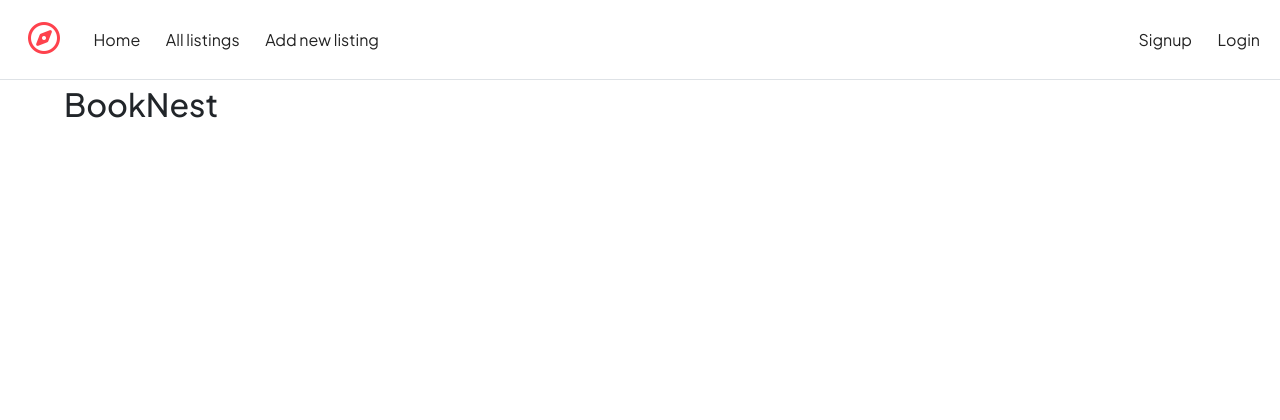
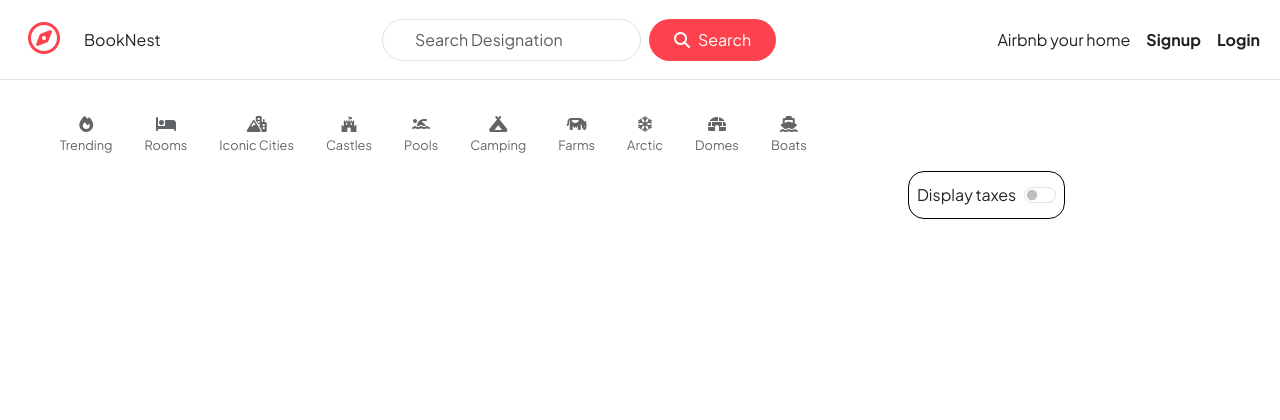
Before and after one commit to Vansh-tech1/BookNest, a Node server app: page /listings in a window 1280 px wide. Shown: the top 420 px of the page. Run offline with Node 20, Linux system fonts and the light colour scheme; data that the repository does not hold is empty; some libraries are stand-ins or nearby versions.

Commit message:
redesigned index page

```diff
--- a/app.js
+++ b/app.js
@@ -1,3 +1,8 @@
+if(process.env.NODE_ENV!="production"){
+    require('dotenv').config()
+}
+
+
 const express = require("express");
 const app = express();
 const mongoose = require("mongoose");
@@ -71,25 +76,12 @@ app.use((req,res,next)=>{
     next();
 })
 
-
-app.get("/", (req, res) => {
-    res.redirect("/listings");
-});
-
-
 //accessing routers
 app.use("/listings",listingRouter);
 app.use("/listings/:id/reviews",reviewRouter);
 app.use("/",userRouter);
 
-// app.get("/demouser",async(req,res)=>{
-//     let fakeuser=new User({
-//         email:"vansh8657@gmail.com",
-//         username:"vansh765",
-//     })
-//     let registeredUser=await User.register(fakeuser,"vansh7654321");
-//     res.send(registeredUser);
-// })
+
 
 app.all("*",(req,res,next)=>{
     next(new ExpressError(404,"Page not found"));
@@ -101,8 +93,8 @@ app.use((err,req,res,next)=>{
     res.status(status).render("listings/error.ejs",{message});
     // res.status(status).send(message);
     console.log(err);
+})
 
-})
 
 
 
--- a/controllers/listings.js
+++ b/controllers/listings.js
@@ -33,9 +33,12 @@ module.exports.showListing=async (req,res)=>{
 
 //create route
 module.exports.createListing=async(req,res,next)=>{
+    let url=req.file.path;
+    let filename=req.file.filename;
+    console.log(url,filename);
     const newListing=new Listing(req.body.listing);
     newListing.owner=req.user._id;
-    // console.log(newListing);
+    newListing.image={url,filename};
     await newListing.save();
     console.log(newListing);
     req.flash("success","New Listing Created!");
@@ -51,18 +54,24 @@ module.exports.renderEditForm= async (req,res)=>{
         res.redirect("/listings")
     }
 
-    res.render("listings/edit.ejs",{listing});
+    let originalImageUrl=listing.image.url;
+    originalImageUrl= originalImageUrl.replace("/upload","/upload/h_200,w_300");
+    res.render("listings/edit.ejs",{listing,originalImageUrl});
     // console.log(listing);
 }
 
 //update route
 module.exports.updateListing=async (req, res) => {
     const { id } = req.params;
+    const updatedListing =(req.body.listing);
+    let listing= await Listing.findByIdAndUpdate(id, updatedListing);
+    if(typeof req.file !=="undefined"){
+        let url=req.file.path;
+        let filename=req.file.filename;
+        listing.image={url,filename};
+        await listing.save();
+    }
 
-    const updatedListing =(req.body.listing);
-
-    let listing=await Listing.findById(id);
-    await Listing.findByIdAndUpdate(id, updatedListing);
     req.flash("success","Listing Updated!");
     res.redirect(`/listings/${id}`);
 }
--- a/package.json
+++ b/package.json
@@ -10,8 +10,10 @@
   "license": "ISC",
   "description": "",
   "dependencies": {
+    "cloudinary": "^2.5.1",
     "connect-flash": "^0.1.1",
     "cookie-parser": "^1.4.7",
+    "dotenv": "^16.4.7",
     "ejs": "^3.1.10",
     "ejs-mate": "^4.0.0",
     "express": "^4.21.1",
@@ -19,6 +21,8 @@
     "joi": "^17.13.3",
     "method-override": "^3.0.0",
     "mongoose": "^8.7.3",
+    "multer": "^1.4.5-lts.1",
+    "multer-storage-cloudinary": "^4.0.0",
     "nodemon": "^3.1.7",
     "passport": "^0.7.0",
     "passport-local": "^1.0.0",
--- a/public/css/style.css
+++ b/public/css/style.css
@@ -28,7 +28,6 @@ body{
 }
 .nav-link{
     color: #222222 !important;
-    margin-left: 0.6rem !important;
 }
 
 /* mainheading */
--- a/views/includes/navbar.ejs
+++ b/views/includes/navbar.ejs
@@ -1,22 +1,53 @@
+<style>
+  .search-btn{
+    background-color: #fe424d;
+    color: #fff;
+    border-radius: 25px;
+    padding: 0 1.5rem 0 1.5rem;
+  }
+  .search-btn:hover{
+    background-color: #fe424d;
+    color: #fff;
+  }
+  .search-btn i{
+    display: inline;
+    margin-right: 0.5rem;
+  }
+
+  .search-inp{
+    border-radius: 25px;
+    padding: 0.5rem 2rem 0.5rem 2rem;
+  }
+
+</style>
+
+
 <nav class="navbar navbar-expand-md bg-body-light border-bottom sticky-top">
     <div class="container-fluid">
           <button class="navbar-toggler" type="button" data-bs-toggle="collapse" data-bs-target="#navbarTogglerDemo03" aria-controls="navbarTogglerDemo03" aria-expanded="false" aria-label="Toggle navigation">
             <span class="navbar-toggler-icon"></span>
         </button>
-      <a class="navbar-brand" href="/"><i class="fa-regular fa-compass"></i></a>
+      <a class="navbar-brand" href="/listings"><i class="fa-regular fa-compass"></i></a>
       <div class="collapse navbar-collapse" id="navbarTogglerDemo03">
         <div class="navbar-nav  mb-2 mb-lg-0">
-          <a class="nav-link " aria-current="page" href="/">Home</a>
-          <a class="nav-link" href="/listings">All listings</a>
-          <a class="nav-link " href="/listings/new">Add new listing</a>
+          <a class="nav-link " href="/listings">BookNest</a>
         </div>
+
         <div class="navbar-nav ms-auto">
+          <form class="d-flex" role="search">
+            <input class="form-control me-2 search-inp" type="search" placeholder="Search Designation" aria-label="Search">
+            <button class="btn  search-btn " type="submit"> <i class="fa-solid fa-magnifying-glass"></i>Search </button>
+          </form>
+        </div>
+
+        <div class="navbar-nav ms-auto">
+          <a class="nav-link " href="/listings/new">Airbnb your home</a>
           <%if(!currUser){%>
-          <a class="nav-link " aria-current="page" href="/Signup">Signup</a>
-          <a class="nav-link" href="/Login">Login</a>
+          <a class="nav-link " aria-current="page" href="/Signup"> <b>Signup</b></a>
+          <a class="nav-link" href="/Login"><b>Login</b></a>
           <%}%>
           <%if(currUser){%>
-          <a class="nav-link " href="/logout">Logout</a>
+          <a class="nav-link " href="/logout"><b>Logoutr</b></a>
           <%}%>
         </div>
       </div>
--- a/views/listings/index.ejs
+++ b/views/listings/index.ejs
@@ -1,26 +1,130 @@
 <% layout('/layouts/boilerplate') -%>
 
-<body>
-    <div class="main-heading">
-      <h2 style="margin-left: 1rem; margin-bottom: 0;">BookNest</h2>
+<style>
+
+  #filters{
+    display: flex;
+    padding-left: 12px;
+    flex-wrap: wrap;
+    align-items: center;
+  }
+  .filter{
+    margin-top: 2rem;
+    text-align: center;
+    margin-right: 2rem;
+    opacity: 0.7;
+
+  }
+  .filter:hover{
+    opacity: 1;
+    cursor: pointer;
+  }
+
+  .filter p{
+    font-size: 0.8rem;
+  }
+  .tax-info{
+    display: none;
+  }
+
+  .tax-toggle{
+    border: 1px solid black;
+    border-radius: 1rem ;
+    height: 3rem;
+    padding: 0.5rem;
+    display: flex;
+    align-items: center;
+    margin-left: 53rem;
+
+  }
+
+</style>
+
+
+  <div id="filters">
+    <div class="filter">
+      <div><i class="fa-solid fa-fire"></i></div>
+      <p>Trending</p>
+    </div>
+    <div class="filter">
+      <div><i class="fa-solid fa-bed"></i></div>
+      <p>Rooms</p>
+    </div>
+    <div class="filter">
+      <div><i class="fa-solid fa-mountain-city"></i></div>
+      <p>Iconic Cities</p>
+    </div>
+    <div class="filter">
+      <div><i class="fa-brands fa-fort-awesome"></i></div>
+      <p>Castles</p>
+    </div>
+    <div class="filter">
+      <div><i class="fa-solid fa-person-swimming"></i></div>
+      <p>Pools</p>
+    </div>
+    <div class="filter">
+      <div><i class="fa-solid fa-campground"></i></div>
+      <p>Camping</p>
+    </div>
+    <div class="filter">
+      <div><i class="fa-solid fa-cow"></i></div>
+      <p>Farms</p>
+    </div>
+    <div class="filter">
+      <div><i class="fa-regular fa-snowflake"></i></div>
+      <p>Arctic</p>
+    </div>
+    <div class="filter">
+      <div><i class="fa-solid fa-igloo"></i></div>
+      <p>Domes</p>
+    </div>
+    <div class="filter">
+      <div><i class="fa-solid fa-ship"></i></div>
+      <p>Boats</p>
     </div>
 
-    <Div class="row all-Listings row-cols-xl-4 row-cols-lg-3 row-cols-md-2 row-cols-sm-1">
+
+    <div class="tax-toggle">
+      <div class="form-check-reverse form-switch">
+        <input class="form-check-input" type="checkbox" role="switch" id="flexSwitchCheckDefault">
+        <label class="form-check-label" for="flexSwitchCheckDefault">Display taxes</label>
+      </div>
+    </div>
+
+
+
+
+  </div>
+
+    <Div class="row all-Listings row-cols-xl-4 row-cols-lg-3 row-cols-md-2 row-cols-sm-1 mt-3">
         <%for(listing of allListings){%>
             <!-- <li><a href="/listings/<%=listing._id%>"><%=listing.title%></a></li> -->
              <a href="/listings/<%=listing._id%>" class="listing-link">
                 <div class="card ">
-                    <img src="<%=listing.image%>" class="card-img-top" alt="..." style="height: 20rem;" >
+                    <img src="<%=listing.image.url%>" class="card-img-top" alt="..." style="height: 20rem;" >
                     <div class="card-img-overlay"></div>
                     <div class="card-body">
                       <p class="card-text"> <b><%=listing.title%></b></p>
-                      <p class="card-text">&#8377 <%= listing.price.toLocaleString("en-IN") %></p>
+                      <p class="card-text">&#8377 <%= listing.price.toLocaleString("en-IN") %>/Night
+                      <i class="tax-info"> &nbsp; &nbsp;+18% GST</i></p>
                     </div>
                   </div>
              </a>
-
-
         <%}%>
     </Div>
 
-</body>
+<script>
+  let taxSwitch=document.getElementById("flexSwitchCheckDefault");
+  taxSwitch.addEventListener("click",()=>{
+    let taxInfo=document.getElementsByClassName("tax-info");
+    for(info of taxInfo){
+      if(info.style.display!="inline"){
+        info.style.display="inline";
+      }else{
+        info.style.display="none";
+      }
+
+    }
+  })
+
+</script>
--- a/views/listings/show.ejs
+++ b/views/listings/show.ejs
@@ -16,7 +16,7 @@
 
                 <!-- Card Section -->
                 <div class="card show-card">
-                    <img class="card-img-top show-img" src="<%= listing.image %>" alt="Listing image">
+                    <img class="card-img-top show-img" src="<%= listing.image.url %>" alt="Listing image">
                     <div class="card-body">
                         <p class="card-text mb-1">Owned By <i><%= listing.owner.username %></i></p>
                         <p class="card-text"><i><%= listing.description %></i><br></p>
```
Also changed, not shown: cloudConfig.js (added, +21 -0 lines), init/data.js (+116 -51 lines), models/listing.js (+2 -7 lines), routes/listings.js (+9 -0 lines), views/listings/edit.ejs (+11 -13 lines), views/listings/new.ejs (+5 -5 lines), 2 other files.
